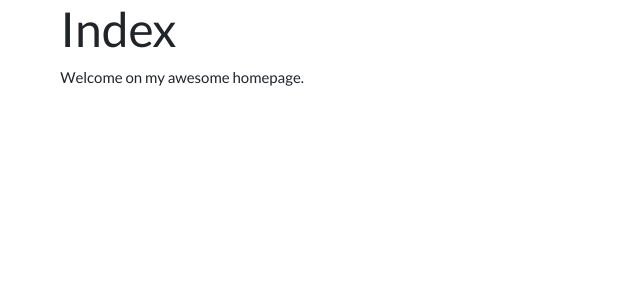
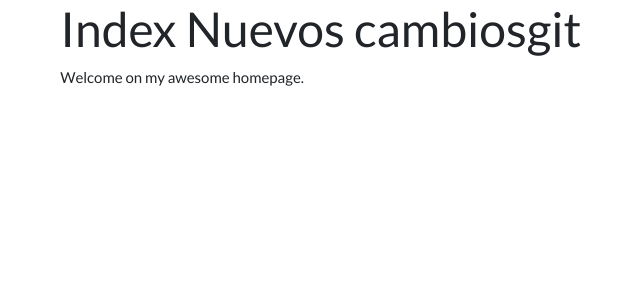
Before and after one commit to elmerreal98/Demo, a Flask app: template codigo/microservicio-clientes/templates/crear.html in a window 1280 px wide. Shown: the top 300 px of the page, without its empty margins (177-817 px from the left). Run offline with Flask 2, Linux system fonts and the light colour scheme; the template is opened without the code that fills it, so the values that code supplies are empty; some libraries are stand-ins or nearby versions.

Commit message:
Cambios en svc

```diff
--- a/codigo/microservicio-clientes/templates/crear.html
+++ b/codigo/microservicio-clientes/templates/crear.html
@@ -1,6 +1,6 @@
 {% extends "index.html" %}
 {% block content %}
-  <h1>Index</h1>
+  <h1>Index Nuevos cambiosgit</h1>
   <p class="important">
     Welcome on my awesome homepage.
 {% endblock %}
--- a/deployment-k8/services/svc-flask.yml
+++ b/deployment-k8/services/svc-flask.yml
@@ -5,7 +5,7 @@ metadata:
 spec:
   selector:
     app: flask
-  type: LoadBalancer
+  type: ClusterIps
   ports:
     - port: 5000
       targetPort: 5000
```
